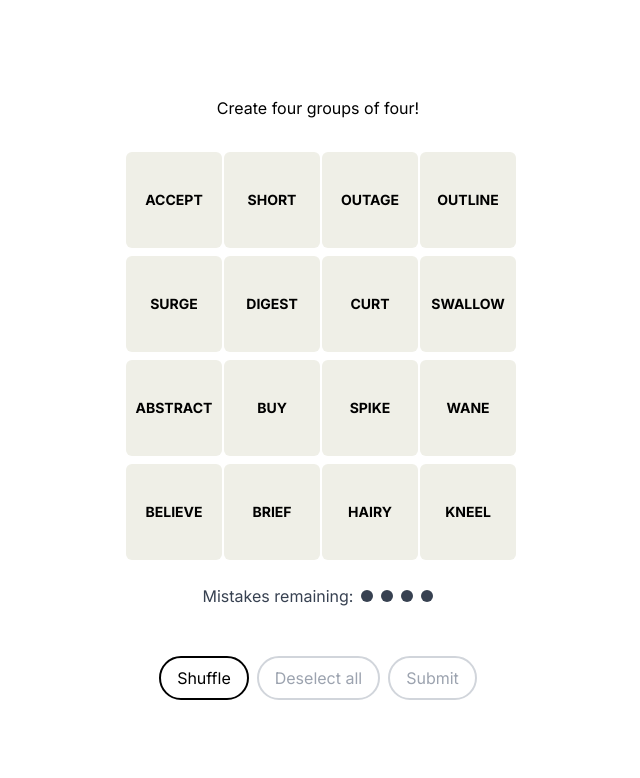
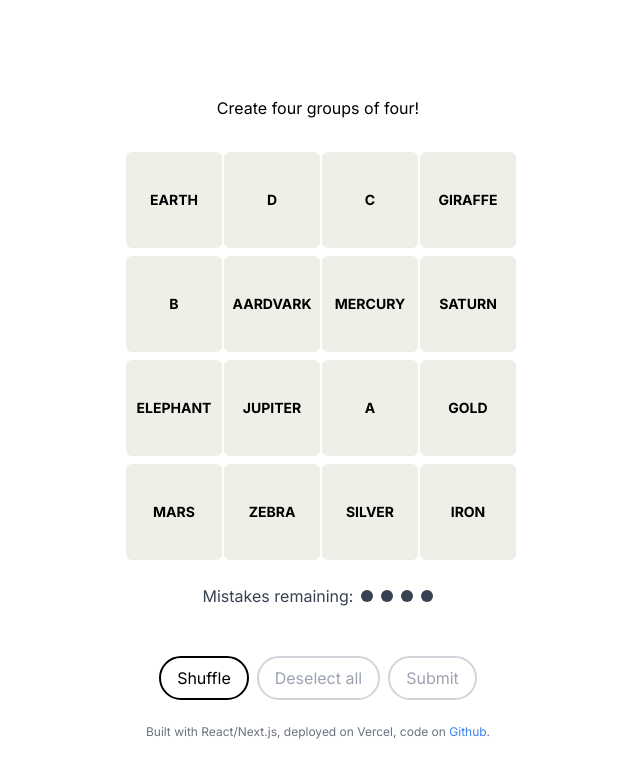
Before and after one commit to kunalbhat/connections-clone, a Next.js app: page / in a window 1280 px wide. Shown: the top 778 px of the page, without its empty margins (322-962 px from the left). Built offline with nearby package versions, Linux system fonts and the light colour scheme.

Commit message:
update data, add footer

```diff
--- a/app/page.js
+++ b/app/page.js
@@ -10,24 +10,24 @@ export default function Home() {
   const gameData = {
     data: {
       1: {
-        title: "Power issues",
+        title: "Letters of the alphabet",
         difficulty: 1,
-        items: ["spike", "surge", "outage", "short"],
+        items: ["A", "B", "C", "D"],
       },
       2: {
-        title: "Summary",
+        title: "Animals",
         difficulty: 2,
-        items: ["digest", "brief", "outline", "abstract"],
+        items: ["Aardvark", "Zebra", "Giraffe", "Elephant"],
       },
       3: {
-        title: "Trust as real",
+        title: "Planets",
         difficulty: 3,
-        items: ["accept", "believe", "buy", "swallow"],
+        items: ["Earth", "Mars", "Jupiter", "Saturn"],
       },
       4: {
-        title: "Name homophones",
+        title: "Elements",
         difficulty: 4,
-        items: ["kneel", "wane", "hairy", "curt"],
+        items: ["Iron", "Gold", "Silver", "Mercury"],
       },
     },
   };
@@ -236,6 +236,17 @@ export default function Home() {
           </>
         )}
       </div>
+      <span className="text-xs text-gray-500">
+        Built with React/Next.js, deployed on Vercel, code on{" "}
+        <a
+          href="https://github.com/kunalbhat/connections-clone"
+          target="_blank"
+          className="text-blue-500 hover:text-blue-700 hover:underline"
+        >
+          Github
+        </a>
+        .
+      </span>
     </main>
   );
 }
```
